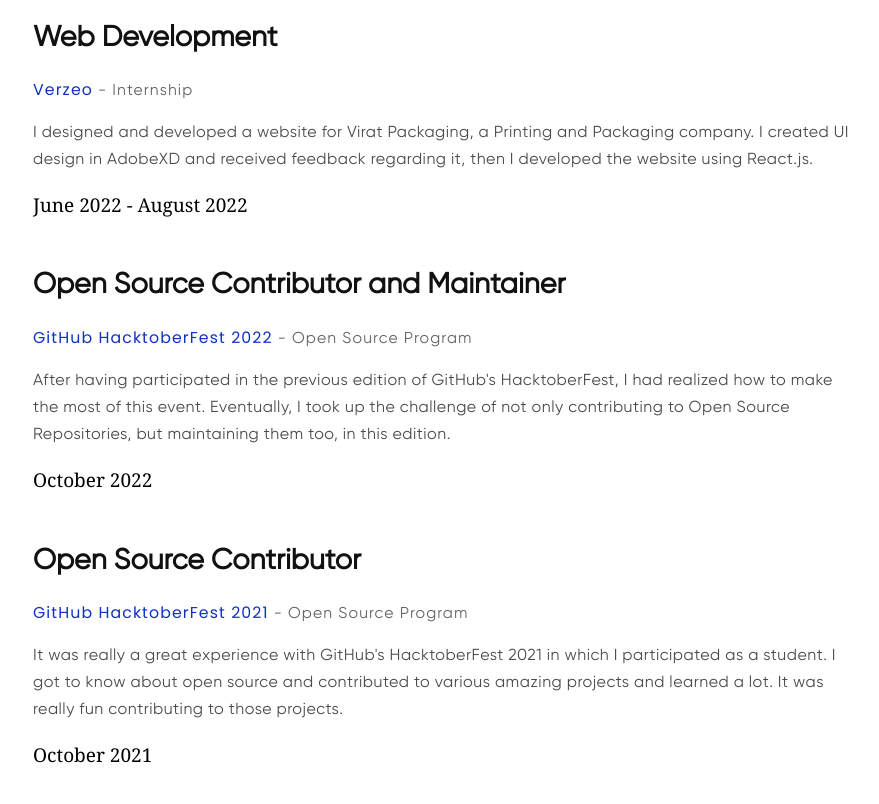
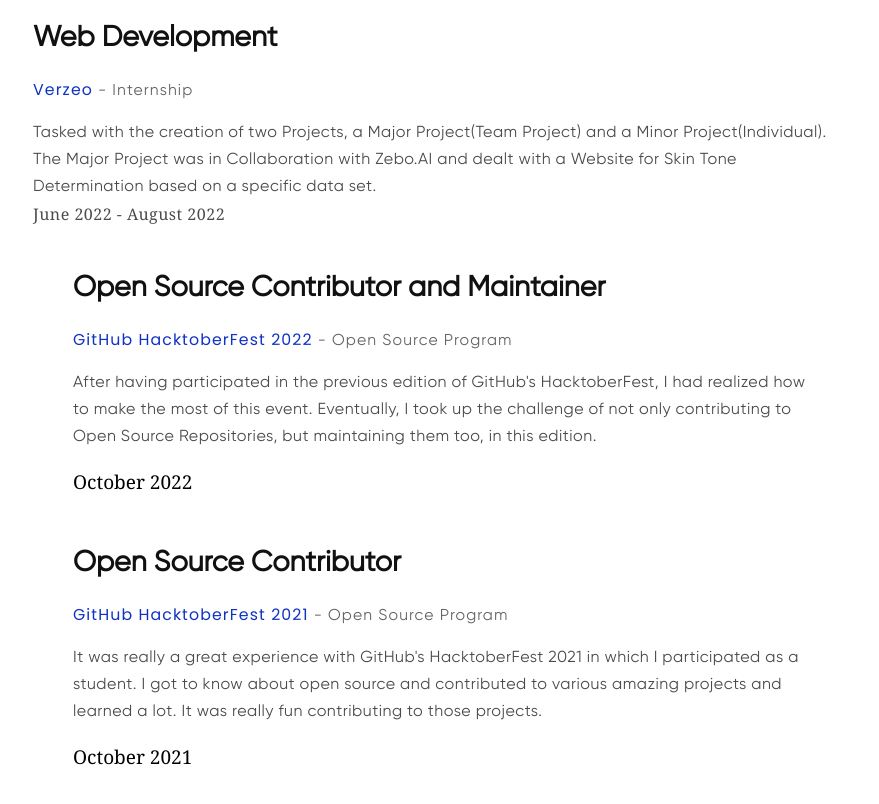
Before and after one commit to AnirudhJS07/anirudhjs07-portfolio, a website: page index.html in a window 1280 px wide. Shown: the part 4840-5644 px from the top of the page, without its empty margins (7-886 px from the left). Drawn offline with nearby package versions, Linux system fonts and the light colour scheme; a web font is replaced by a local one.

Commit message:
Update index.html

```diff
--- a/index.html
+++ b/index.html
@@ -518,8 +518,8 @@
               - Internship
             </h5>
             <div class="content-list__about">
-              I designed and developed a website for Virat Packaging, a Printing and Packaging company. I created UI design in AdobeXD and received feedback regarding it, then I developed the website using React.js.
-            </div>
+              Tasked with the creation of two Projects, a Major Project(Team Project) and a Minor Project(Individual).
+              The Major Project was in Collaboration with Zebo.AI and dealt with a Website for Skin Tone Determination based on a specific data set.
             <div class="content-list__date">June 2022 - August 2022</div>
           </div>
 
```
